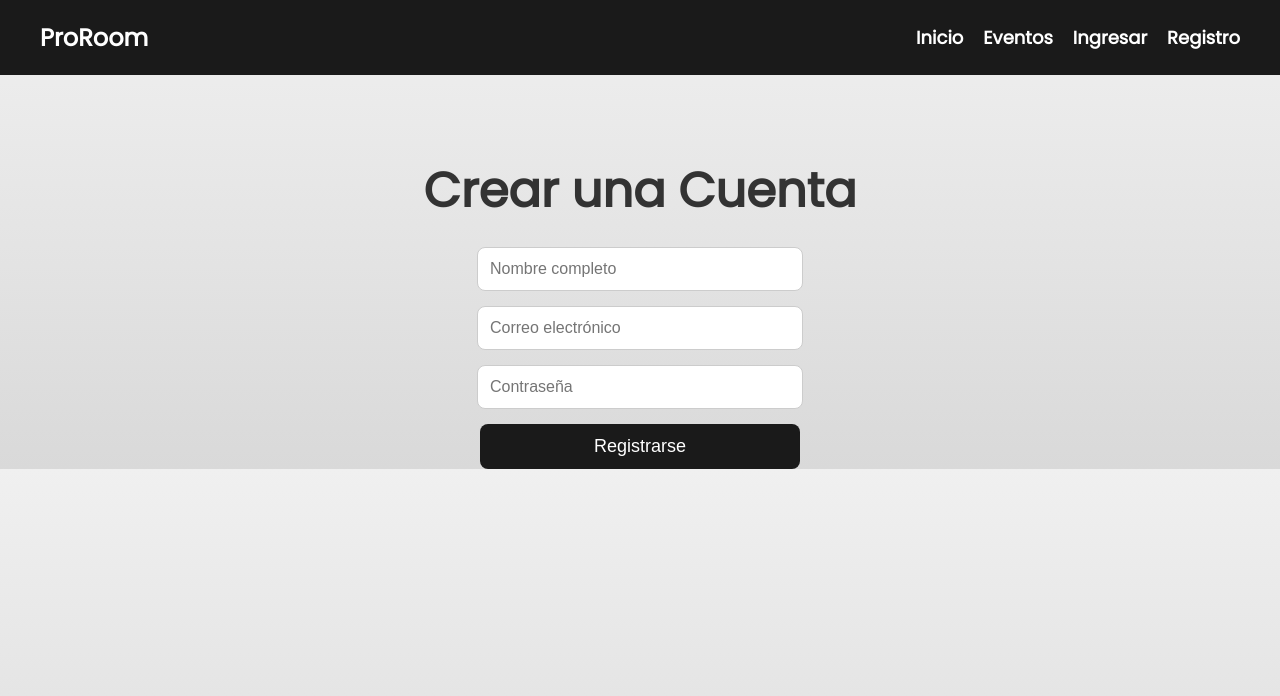
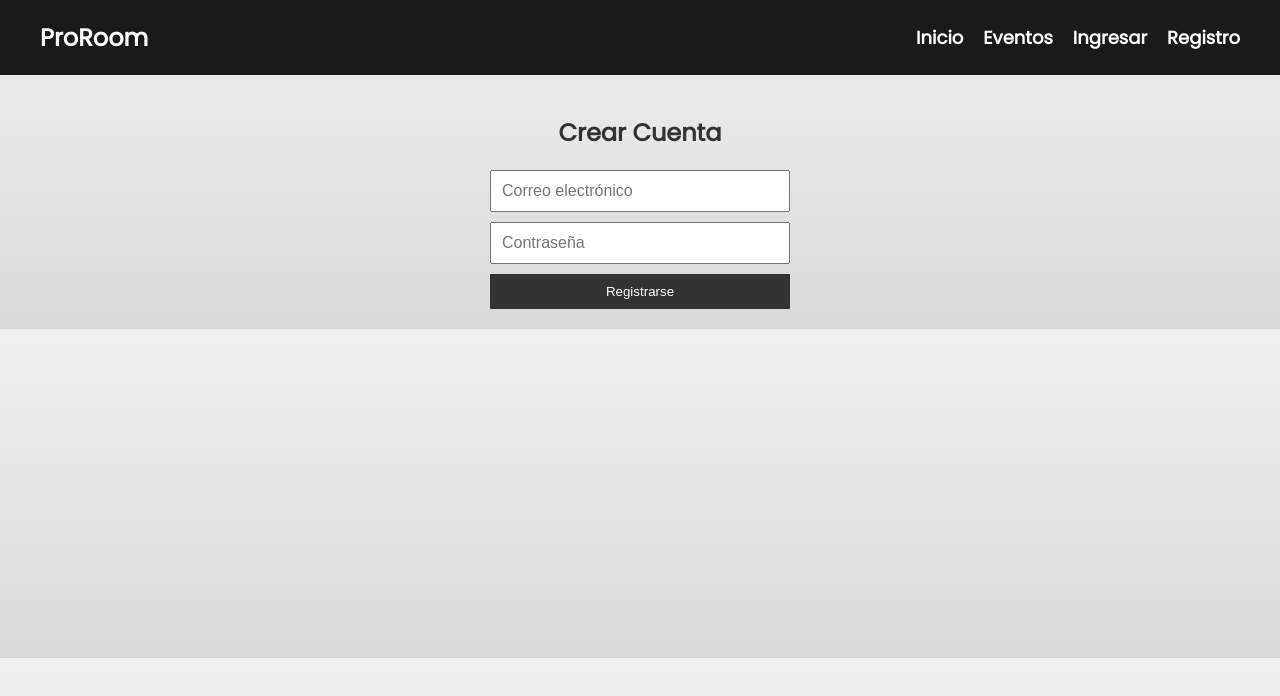
Before and after one commit to miilthon92/proRoom, a React (Vite) app: page /registro in a window 1280 px wide. Shown: the top 696 px of the page. Built offline with nearby package versions, Linux system fonts and the light colour scheme.

Commit message:
commit 6

```diff
--- a/src/pages/Registro.jsx
+++ b/src/pages/Registro.jsx
@@ -1,15 +1,82 @@
+import React, { useState } from 'react';
+import { createUserWithEmailAndPassword } from 'firebase/auth';
+import { auth } from '../firebase';
+import { useNavigate } from 'react-router-dom';
+
 function Registro() {
+  const [email, setEmail] = useState('');
+  const [password, setPassword] = useState('');
+  const [error, setError] = useState('');
+  const navigate = useNavigate(); // Para redirigir
+
+  const handleSubmit = async (e) => {
+    e.preventDefault();
+    setError('');
+    try {
+      await createUserWithEmailAndPassword(auth, email, password);
+      navigate('/login'); // Redirige al login después de registrar
+    } catch (error) {
+      setError('Error al registrarse: ' + error.message);
+    }
+  };
+
   return (
-    <div className="main-content">
-      <h1>Crear una Cuenta</h1>
-      <form className="formulario">
-        <input type="text" placeholder="Nombre completo" required />
-        <input type="email" placeholder="Correo electrónico" required />
-        <input type="password" placeholder="Contraseña" required />
-        <button type="submit">Registrarse</button>
+    <div style={styles.container}>
+      <h2 style={styles.title}>Crear Cuenta</h2>
+      <form onSubmit={handleSubmit} style={styles.form}>
+        <input
+          type="email"
+          placeholder="Correo electrónico"
+          value={email}
+          onChange={(e) => setEmail(e.target.value)}
+          required
+          style={styles.input}
+        />
+        <input
+          type="password"
+          placeholder="Contraseña"
+          value={password}
+          onChange={(e) => setPassword(e.target.value)}
+          required
+          style={styles.input}
+        />
+        {error && <p style={styles.error}>{error}</p>}
+        <button type="submit" style={styles.button}>Registrarse</button>
       </form>
     </div>
   );
 }
 
+const styles = {
+  container: {
+    padding: '20px',
+    textAlign: 'center',
+  },
+  title: {
+    marginBottom: '20px',
+  },
+  form: {
+    display: 'flex',
+    flexDirection: 'column',
+    gap: '10px',
+    maxWidth: '300px',
+    margin: '0 auto',
+  },
+  input: {
+    padding: '10px',
+    fontSize: '16px',
+  },
+  button: {
+    padding: '10px',
+    backgroundColor: '#333',
+    color: '#fff',
+    border: 'none',
+    cursor: 'pointer',
+  },
+  error: {
+    color: 'red',
+    fontSize: '14px',
+  }
+};
+
 export default Registro;
```
